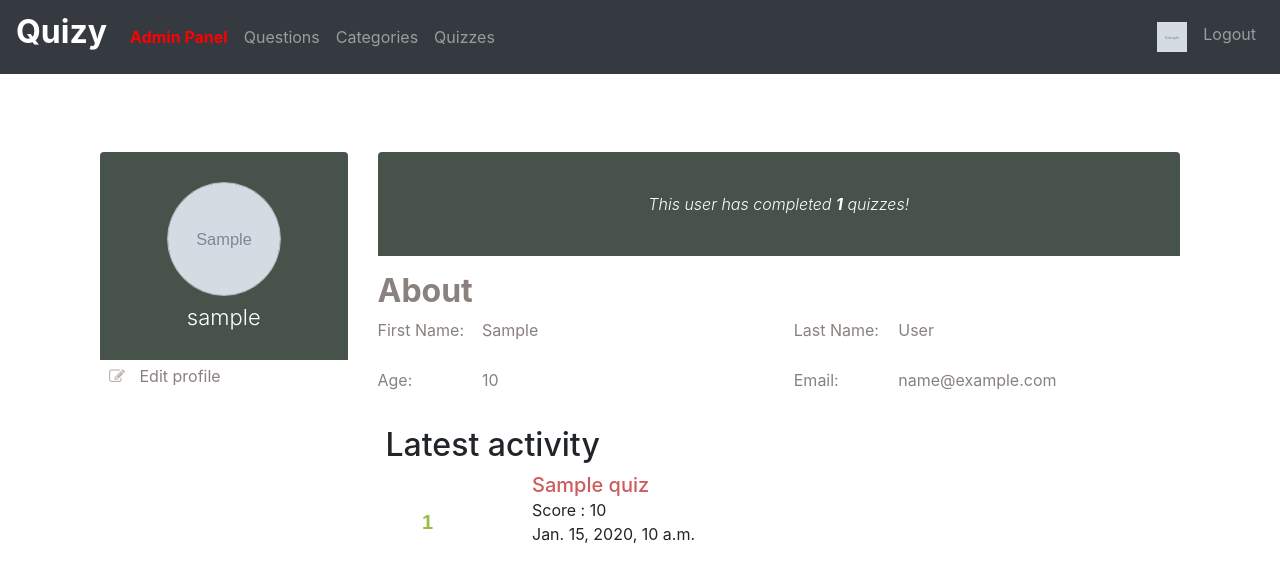
After one commit to PetarWho/Quizy, a Django app: page /accounts/profile/ in a window 1280 px wide. The commit adds this page. Shown: the top 582 px of the page. Run offline with Django 4.2, Linux system fonts and the light colour scheme; a user stored in the database is signed in; tables that the repository leaves empty hold one stand-in row (values such as "Sample post"); grey boxes marked "Sample" are stand-in pictures; some libraries are stand-ins or nearby versions.

Commit message:
Profile access

```diff
--- a/Quizy/accounts/forms.py
+++ b/Quizy/accounts/forms.py
@@ -1,5 +1,4 @@
 from django import forms
-from django.contrib.auth.forms import AuthenticationForm
 
 from .models import AppUser
 
@@ -22,7 +21,6 @@ class RegisterUserForm(forms.ModelForm):
     def __init__(self, *args, **kwargs):
         super().__init__(*args, **kwargs)
 
-        # Adding custom classes to each field using a loop
         for field_name in self.fields:
             field = self.fields[field_name]
             if not isinstance(field.widget, forms.CheckboxInput):
@@ -41,3 +39,17 @@ class RegisterUserForm(forms.ModelForm):
         if commit:
             user.save()
         return user
+
+
+class UserProfileForm(forms.ModelForm):
+    class Meta:
+        model = AppUser
+        fields = ['first_name', 'last_name', 'age', 'email', 'photo']
+
+    def __init__(self, *args, **kwargs):
+        super().__init__(*args, **kwargs)
+
+        for field_name in self.fields:
+            field = self.fields[field_name]
+            if not isinstance(field.widget, forms.CheckboxInput):
+                field.widget.attrs['class'] = 'form-control col-md-7 m-0 mb-3'
--- a/Quizy/accounts/urls.py
+++ b/Quizy/accounts/urls.py
@@ -1,8 +1,10 @@
 from django.urls import path
-from .views import RegisterUserView, UserLoginView, LogoutView
+from .views import RegisterUserView, UserLoginView, LogoutView, user_profile, edit_profile
 
 urlpatterns = [
     path('login/', UserLoginView.as_view(), name='login'),
     path('register/', RegisterUserView.as_view(), name='register'),
     path('logout/', LogoutView.as_view(), name='logout'),
+    path('profile/', user_profile, name='user_profile'),
+    path('profile/edit/', edit_profile, name='edit_profile'),
 ]
--- a/Quizy/accounts/views.py
+++ b/Quizy/accounts/views.py
@@ -1,11 +1,14 @@
 from django.contrib.auth import logout, login
-from django.shortcuts import redirect
+from django.contrib.auth.decorators import login_required
+from django.shortcuts import redirect, render
 from django.views import View
-from Quizy.accounts.forms import RegisterUserForm
+from Quizy.accounts.forms import RegisterUserForm, UserProfileForm
 from django.contrib.auth.views import LoginView
 from django.urls import reverse_lazy, reverse
 from django.views.generic import CreateView
 from django.contrib.auth.mixins import UserPassesTestMixin
+
+from Quizy.common.models import QuizHistory
 
 
 def is_anonymous(user):
@@ -57,3 +60,35 @@ class LogoutView(View):
     def get(self, request, *args, **kwargs):
         logout(request)
         return redirect('index')
+
+
+@login_required
+def user_profile(request):
+    user = request.user
+    form = UserProfileForm(instance=user)
+    history = QuizHistory.objects.filter(user_id=user.id).order_by('-date')
+    best = history[:10]
+
+    context = {
+        'form': form,
+        'best': best,
+        'count': history.count()
+    }
+    return render(request, 'accounts/profile.html', context)
+
+
+@login_required
+def edit_profile(request):
+    user = request.user
+    if request.method == 'POST':
+        form = UserProfileForm(request.POST, instance=user)
+        if form.is_valid():
+            form.save()
+            return redirect('user_profile')
+    else:
+        form = UserProfileForm(instance=user)
+
+    context = {
+        'form': form,
+    }
+    return render(request, 'accounts/edit_profile.html', context)
--- /dev/null
+++ b/Quizy/static/styles/profile.css
@@ -0,0 +1,378 @@
+t the result that you can see in the preview selection
+
+body {
+    color: #797979;
+    background: #f1f2f7;
+    font-family: 'Open Sans', sans-serif;
+    padding: 0px !important;
+    margin: 0px !important;
+    font-size: 13px;
+    text-rendering: optimizeLegibility;
+    -webkit-font-smoothing: antialiased;
+    -moz-font-smoothing: antialiased;
+}
+
+.profile-nav, .profile-info{
+    margin-top:30px;
+}
+
+.profile-nav .user-heading {
+    background: #46524a;
+    color: #fff;
+    border-radius: 4px 4px 0 0;
+    -webkit-border-radius: 4px 4px 0 0;
+    padding: 30px;
+    text-align: center;
+}
+
+.profile-nav .user-heading.round a  {
+    border-radius: 50%;
+    -webkit-border-radius: 50%;
+    border: 1px solid rgba(255, 255, 255, 0.57);
+    display: inline-block;
+}
+
+.profile-nav .user-heading a img {
+    width: 112px;
+    height: 112px;
+    border-radius: 50%;
+    -webkit-border-radius: 50%;
+}
+
+.profile-nav .user-heading .h1 {
+    font-size: 22px;
+    font-weight: 300;
+    margin-bottom: 5px;
+}
+
+.profile-nav .user-heading p {
+    font-size: 12px;
+}
+
+.profile-nav ul {
+    margin-top: 1px;
+}
+
+.profile-nav ul > li {
+    border-bottom: 1px solid #ebeae6;
+    margin-top: 0;
+    line-height: 30px;
+}
+
+.profile-nav ul > li:last-child {
+    border-bottom: none;
+}
+
+.profile-nav ul > li > a {
+    border-radius: 0;
+    -webkit-border-radius: 0;
+    color: #89817f;
+    border-left: 5px solid #fff;
+}
+
+.profile-nav ul > li > a:hover, .profile-nav ul > li > a:focus, .profile-nav ul li.active  a {
+    background: #f8f7f5 !important;
+    border-left: 5px solid #46524a;
+    color: #89817f !important;
+}
+
+.profile-nav ul > li:last-child > a:last-child {
+    border-radius: 0 0 4px 4px;
+    -webkit-border-radius: 0 0 4px 4px;
+}
+
+.profile-nav ul > li > a > i{
+    font-size: 16px;
+    padding-right: 10px;
+    color: #bcb3aa;
+}
+
+.r-activity {
+    margin: 6px 0 0;
+    font-size: 12px;
+}
+
+
+.p-text-area, .p-text-area:focus {
+    border: none;
+    font-weight: 300;
+    box-shadow: none;
+    color: #c3c3c3;
+    font-size: 16px;
+}
+
+.profile-info .panel-footer {
+    background-color:#f8f7f5 ;
+    border-top: 1px solid #e7ebee;
+}
+
+.profile-info .panel-footer ul li a {
+    color: #7a7a7a;
+}
+
+.bio-graph-heading {
+    background: #46524a;
+    color: #fff;
+    text-align: center;
+    font-style: italic;
+    padding: 40px 110px;
+    border-radius: 4px 4px 0 0;
+    -webkit-border-radius: 4px 4px 0 0;
+    font-size: 16px;
+    font-weight: 300;
+}
+
+.bio-graph-info {
+    color: #89817e;
+}
+
+.bio-graph-info .h1 {
+    font-size: 22px;
+    font-weight: 300;
+    margin: 0 0 20px;
+}
+
+.bio-row {
+    width: 50%;
+    float: left;
+    margin-bottom: 10px;
+    padding:0 15px;
+}
+
+.bio-row p span {
+    width: 100px;
+    display: inline-block;
+}
+
+.bio-chart, .bio-desk {
+    float: left;
+}
+
+.bio-chart {
+    width: 40%;
+}
+
+.bio-desk {
+    width: 60%;
+}
+
+.bio-desk h4 {
+    font-size: 15px;
+    font-weight:400;
+}
+
+.bio-desk h4.terques {
+    color: #4CC5CD;
+}
+
+.bio-desk h4.red {
+    color: #e26b7f;
+}
+
+.bio-desk h4.green {
+    color: #97be4b;
+}
+
+.bio-desk h4.purple {
+    color: #caa3da;
+}
+
+.file-pos {
+    margin: 6px 0 10px 0;
+}
+
+.profile-activity h5 {
+    font-weight: 300;
+    margin-top: 0;
+    color: #c3c3c3;
+}
+
+.summary-head {
+    background: #ee7272;
+    color: #fff;
+    text-align: center;
+    border-bottom: 1px solid #ee7272;
+}
+
+.summary-head h4 {
+    font-weight: 300;
+    text-transform: uppercase;
+    margin-bottom: 5px;
+}
+
+.summary-head p {
+    color: rgba(255,255,255,0.6);
+}
+
+ul.summary-list {
+    display: inline-block;
+    padding-left:0 ;
+    width: 100%;
+    margin-bottom: 0;
+}
+
+ul.summary-list > li {
+    display: inline-block;
+    width: 19.5%;
+    text-align: center;
+}
+
+ul.summary-list > li > a > i {
+    display:block;
+    font-size: 18px;
+    padding-bottom: 5px;
+}
+
+ul.summary-list > li > a {
+    padding: 10px 0;
+    display: inline-block;
+    color: #818181;
+}
+
+ul.summary-list > li  {
+    border-right: 1px solid #eaeaea;
+}
+
+ul.summary-list > li:last-child  {
+    border-right: none;
+}
+
+.activity {
+    width: 100%;
+    float: left;
+    margin-bottom: 10px;
+}
+
+.activity.alt {
+    width: 100%;
+    float: right;
+    margin-bottom: 10px;
+}
+
+.activity span {
+    float: left;
+}
+
+.activity.alt span {
+    float: right;
+}
+.activity span, .activity.alt span {
+    width: 45px;
+    height: 45px;
+    line-height: 45px;
+    border-radius: 50%;
+    -webkit-border-radius: 50%;
+    background: #eee;
+    text-align: center;
+    color: #fff;
+    font-size: 16px;
+}
+
+.activity.terques span {
+    background: #8dd7d6;
+}
+
+.activity.terques h4 {
+    color: #8dd7d6;
+}
+.activity.purple span {
+    background: #b984dc;
+}
+
+.activity.purple h4 {
+    color: #b984dc;
+}
+.activity.blue span {
+    background: #90b4e6;
+}
+
+.activity.blue h4 {
+    color: #90b4e6;
+}
+.activity.green span {
+    background: #aec785;
+}
+
+.activity.green h4 {
+    color: #aec785;
+}
+
+.activity h4 {
+    margin-top:0 ;
+    font-size: 16px;
+}
+
+.activity p {
+    margin-bottom: 0;
+    font-size: 13px;
+}
+
+.activity .activity-desk i, .activity.alt .activity-desk i {
+    float: left;
+    font-size: 18px;
+    margin-right: 10px;
+    color: #bebebe;
+}
+
+.activity .activity-desk {
+    margin-left: 70px;
+    position: relative;
+}
+
+.activity.alt .activity-desk {
+    margin-right: 70px;
+    position: relative;
+}
+
+.activity.alt .activity-desk .panel {
+    float: right;
+    position: relative;
+}
+
+.activity-desk .panel {
+    background: #F4F4F4 ;
+    display: inline-block;
+}
+
+
+.activity .activity-desk .arrow {
+    border-right: 8px solid #F4F4F4 !important;
+}
+.activity .activity-desk .arrow {
+    border-bottom: 8px solid transparent;
+    border-top: 8px solid transparent;
+    display: block;
+    height: 0;
+    left: -7px;
+    position: absolute;
+    top: 13px;
+    width: 0;
+}
+
+.activity-desk .arrow-alt {
+    border-left: 8px solid #F4F4F4 !important;
+}
+
+.activity-desk .arrow-alt {
+    border-bottom: 8px solid transparent;
+    border-top: 8px solid transparent;
+    display: block;
+    height: 0;
+    right: -7px;
+    position: absolute;
+    top: 13px;
+    width: 0;
+}
+
+.activity-desk .album {
+    display: inline-block;
+    margin-top: 10px;
+}
+
+.activity-desk .album a{
+    margin-right: 10px;
+}
+
+.activity-desk .album a:last-child{
+    margin-right: 0px;
+}
--- /dev/null
+++ b/templates/accounts/profile.html
@@ -0,0 +1,82 @@
+{% extends 'base.html' %}
+{% load static %}
+
+{% block content %}
+    <link href="https://maxcdn.bootstrapcdn.com/font-awesome/4.3.0/css/font-awesome.min.css" rel="stylesheet">
+    <link href="{% static 'styles/profile.css' %}" rel="stylesheet">
+
+    <div class="container bootstrap snippets bootdey">
+        <div class="row">
+            <div class="profile-nav col-md-3">
+                <div class="panel">
+                    <div class="user-heading round">
+                        <a href="{% url 'edit_profile' %}">
+                            <img src="{{ user.photo }}" alt="user_photo">
+                        </a>
+                        <p class="h1 mt-2 mb-0">{{ user.username }}</p>
+                    </div>
+
+                    <ul class="nav nav-pills nav-stacked">
+                        <li><a href="{% url 'edit_profile' %}"> <i class="fa fa-edit ml-1"></i> Edit profile</a></li>
+                    </ul>
+                </div>
+            </div>
+            <div class="profile-info col-md-9">
+                <div class="panel">
+                    <div class="bio-graph-heading">
+                        This user has completed <span class="bold">{{ count }}</span> quizzes!
+                    </div>
+                    <div class="panel-body bio-graph-info">
+                        <p class="h2 bold mt-3">About</p>
+                        <div class="row">
+                            <div class="bio-row">
+                                <p><span>First Name: </span> {{ user.first_name }}</p>
+                            </div>
+                            <div class="bio-row">
+                                <p><span>Last Name: </span> {{ user.last_name }}</p>
+                            </div>
+                            <div class="bio-row">
+                                <p><span>Age: </span> {{ user.age }}</p>
+                            </div>
+                            <div class="bio-row">
+                                <p><span>Email: </span> {{ user.email }}</p>
+                            </div>
+                        </div>
+                    </div>
+                </div>
+                <div>
+                    {% if best %}
+                        <p class="h2 row m-2">Latest activity</p>
+                        <div class="row mt-2">
+                            {% for item in best %}
+                                <div class="col-md-6">
+                                    <div class="panel">
+                                        <div class="panel-body">
+                                            <div class="bio-chart">
+                                                <div style="display:inline;width:100px;height:100px;">
+                                                    <canvas width="100" height="100px"></canvas>
+                                                    <input class="knob" disabled data-width="100" data-height="100"
+                                                           data-displayprevious="true" data-thickness=".2"
+                                                           value="{{ forloop.counter }}"
+                                                           data-fgcolor="#96be4b" data-bgcolor="#e8e8e8"
+                                                           style="width: 54px; height: 33px; position: absolute; vertical-align: middle; margin-top: 33px; margin-left: -77px; border: 0px; font-weight: bold; font-style: normal; font-variant: normal; font-stretch: normal; font-size: 20px; line-height: normal; font-family: Arial; text-align: center; color: rgb(150, 190, 75); padding: 0px; -webkit-appearance: none; background: none;">
+                                                </div>
+                                            </div>
+                                            <div class="bio-desk">
+                                                <a href="{% url 'list_quiz' %}" class="h5 red" style="text-decoration: none; color:indianred;">{{ item.quiz.name }}</a>
+                                                <p class="m-0">Score : {{ item.score }}</p>
+                                                <p class="m-0">{{ item.date }}</p>
+                                            </div>
+                                        </div>
+                                    </div>
+                                </div>
+                            {% endfor %}
+                        </div>
+                    {% else %}
+                        <p class="h2 row m-2">Complete some quizzes and see your activity here.</p>
+                    {% endif %}
+                </div>
+            </div>
+        </div>
+    </div>
+{% endblock %}
--- a/templates/common/navigation.html
+++ b/templates/common/navigation.html
@@ -26,6 +26,9 @@
         <ul class="navbar-nav">
             {% if user.is_authenticated %}
                 <li class="nav-item">
+                    <a class="nav-link" href="{% url 'user_profile' %}"><img style="width: 30px; height: 30px; object-fit: cover" src="{{ user.photo }}" alt="profile"></a>
+                </li>
+                <li class="nav-item">
                     <a class="nav-link" href="{% url 'logout' %}">Logout</a>
                 </li>
             {% else %}
```
Also changed, not shown: templates/accounts/edit_profile.html (added, +10 -0 lines).
